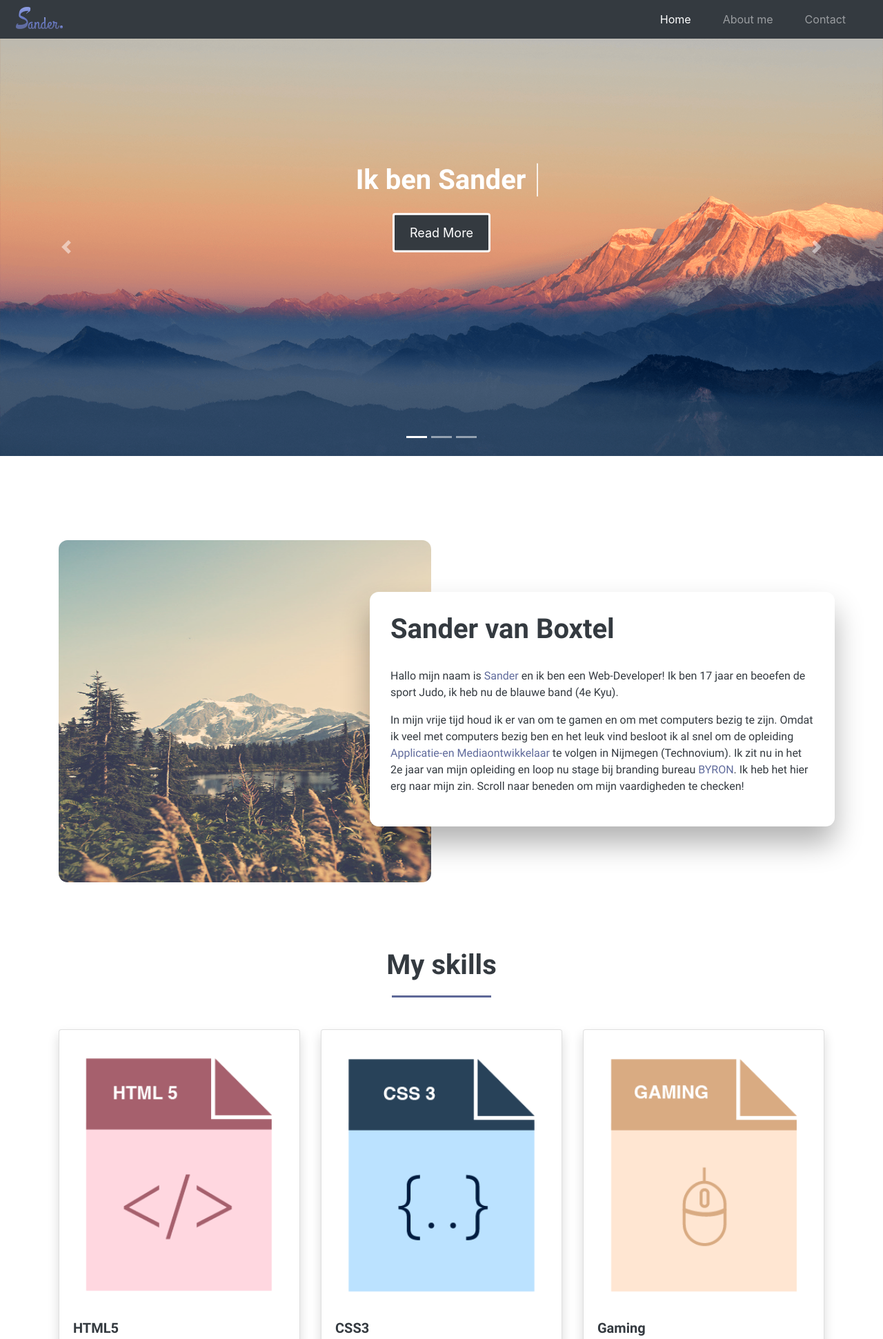
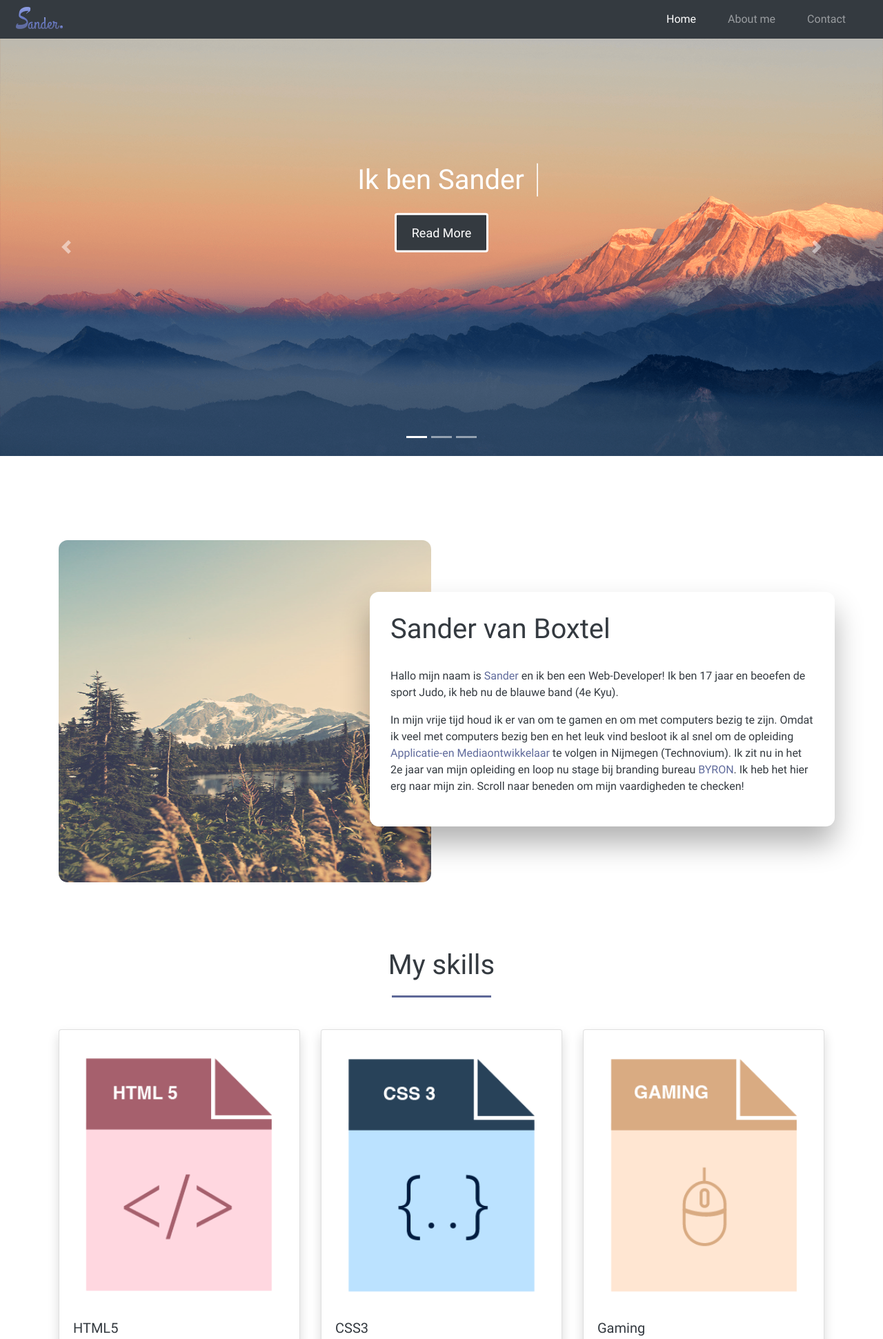
Before and after one commit to SandervanBoxtel/sandervanboxtel.github.io, a PHP site: page / in a window 1280 px wide. Shown: the top 1941 px of the page at 69% size. Run offline with PHP 8.4, Linux system fonts and the light colour scheme; some libraries are stand-ins or nearby versions.

Commit message:
Update sander-style.css

```diff
--- a/css/sander-style.css
+++ b/css/sander-style.css
@@ -3,27 +3,15 @@
     font-family: roboto;
 }
 
-@font-face {
-    src: url(/fonts/Roboto-Bold.ttf);
-    font-family: robotoblack;
-}
-
 
 body {
     color: #343a40;
+    font-family: roboto;
 }
 
 html {
     font-size: 16px;
     scroll-behavior: smooth;
-}
-
-h1, h2, h3, h4, h5 {
-    font-family: robotoblack;
-}
-
-p {
-    font-family: roboto;
 }
 
 .borderline {
```
